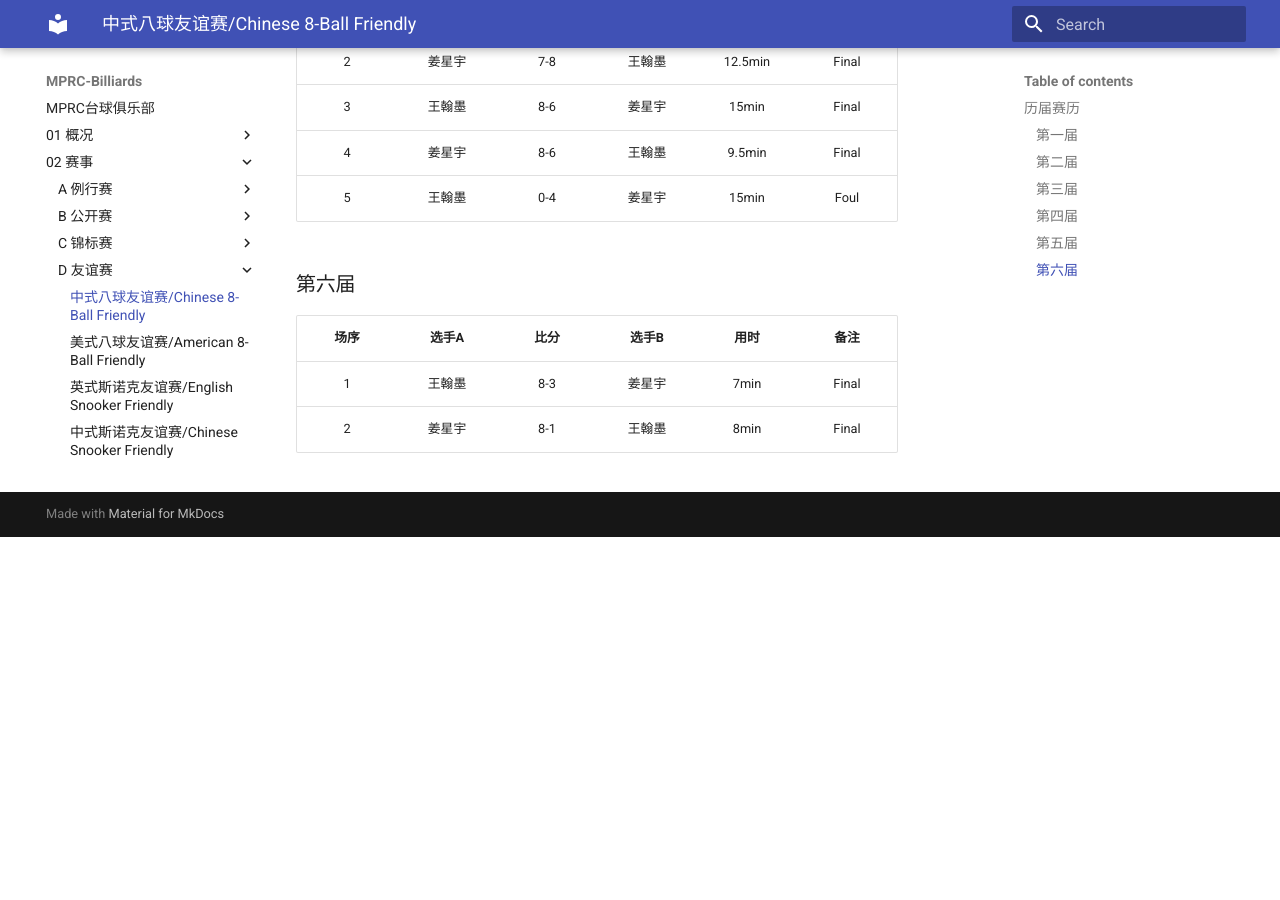
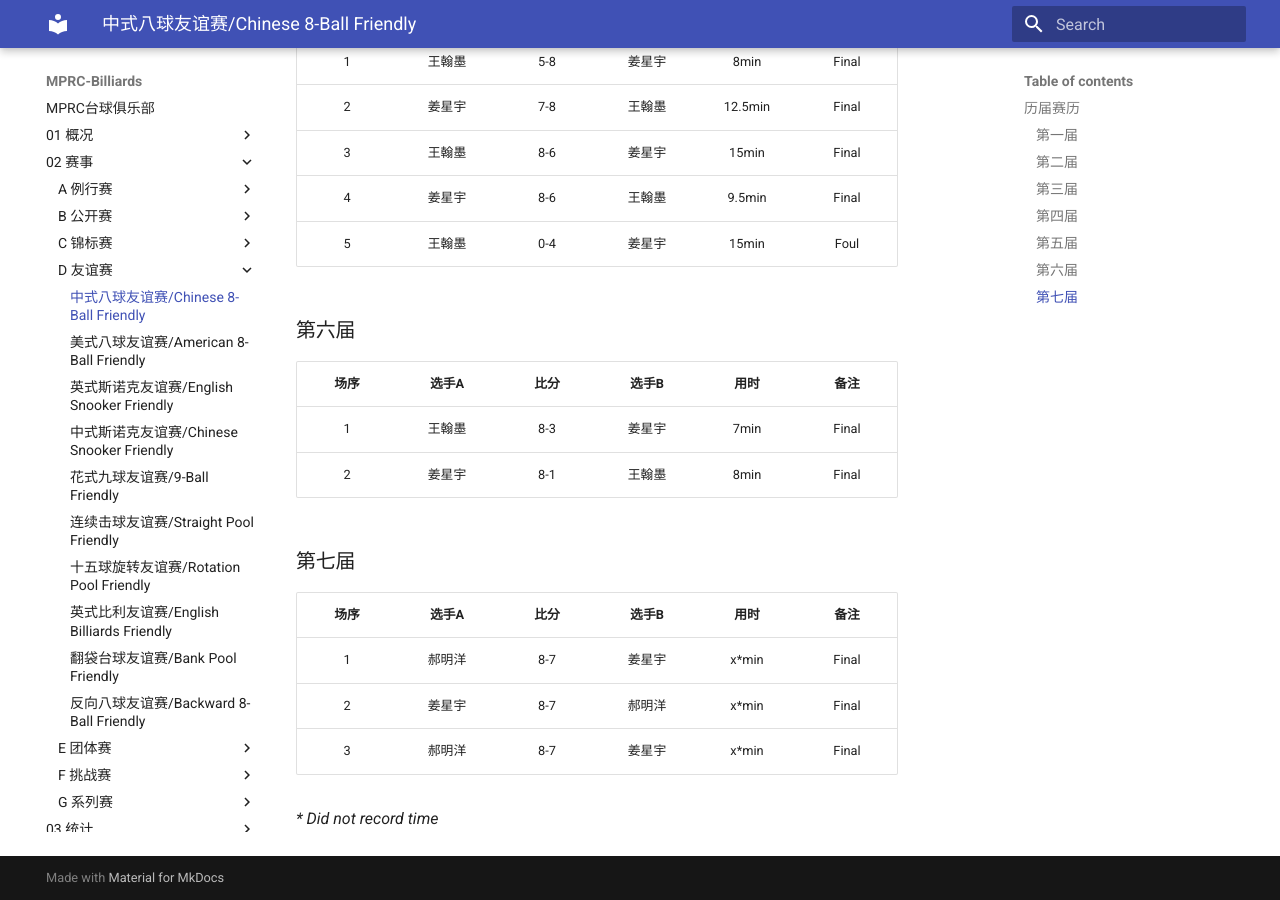
Before and after one commit to mprc-billiards/mprc-billiards.github.io, an MkDocs documentation site: the page built from docs/02-赛事/D-友谊赛/D01-中式八球友谊赛.md, in a window 1280 px wide and 900 px high, scrolled down 2671 px. Built offline with MkDocs 1.6.1 and Material for MkDocs 9.7.7, drawn with Linux system fonts in a browser that asks for light colours; before the commit the page ends 3208 px from its top, so only the background shows below that; some of the changed text lies outside the part shown.

```diff
--- a/docs/02-赛事/D-友谊赛/D01-中式八球友谊赛.md
+++ b/docs/02-赛事/D-友谊赛/D01-中式八球友谊赛.md
@@ -8,6 +8,7 @@
 | 4    | 2024.12.15 | 至尚   | 王翰墨 | 4-2 | 姜星宇 |
 | 5    | 2025.01.04 | 名仕   | 王翰墨 | 2-3 | 姜星宇 |
 | 6    | 2025.01.05 | 利骏   | 王翰墨 | 1-1 | 姜星宇 |
+| 7    | 2025.01.07 | 熊猫   | 郝明洋 | 2-1 | 姜星宇 |
 
 中式八球友谊赛为友谊赛，不计入积分，部分比赛记录可能丢失。
 
@@ -72,3 +73,13 @@
 | :--: | :----: | :-: | :----: | :----: | :---: |
 | 1    | 王翰墨 | 8-3 | 姜星宇 | 7min    | Final |
 | 2    | 姜星宇 | 8-1 | 王翰墨 | 8min    | Final |
+
+### 第七届
+
+| 场序 | 选手A  | 比分 | 选手B  | 用时    | 备注  |
+| :--: | :----: | :-: | :----: | :----: | :---: |
+| 1    | 郝明洋 | 8-7 | 姜星宇 | x\*min  | Final |
+| 2    | 姜星宇 | 8-7 | 郝明洋 | x\*min  | Final |
+| 3    | 郝明洋 | 8-7 | 姜星宇 | x\*min  | Final |
+
+*\* Did not record time*
--- a/record.py
+++ b/record.py
@@ -13,7 +13,8 @@
     [2,3], [2,3], [0,1], [1,0], [1,0], [0,3], [2,1], [2,1], [1,2], [2,1], \
     [1,0], [3,2], [2,0], [3,1], [1,2], [3,0], \
     [3,0], [2,1], [1,2], [3,0], \
-    [2,0], [2,0], [3,1], [1,3], [3,1], [1,0], [3,2], [3,2], [3,2] \
+    [2,0], [2,0], [3,1], [1,3], [3,1], [1,0], [3,2], [3,2], [3,2], \
+    [3,1], [1,3]
 ]
 
 record = [[0 for _ in range(4)] for _ in range(4)]
```
Also changed, not shown: docs/01-概况/4-历史汇总.md (+2 -2 lines), docs/03-统计/4-战绩榜.md (+6 -6 lines).
